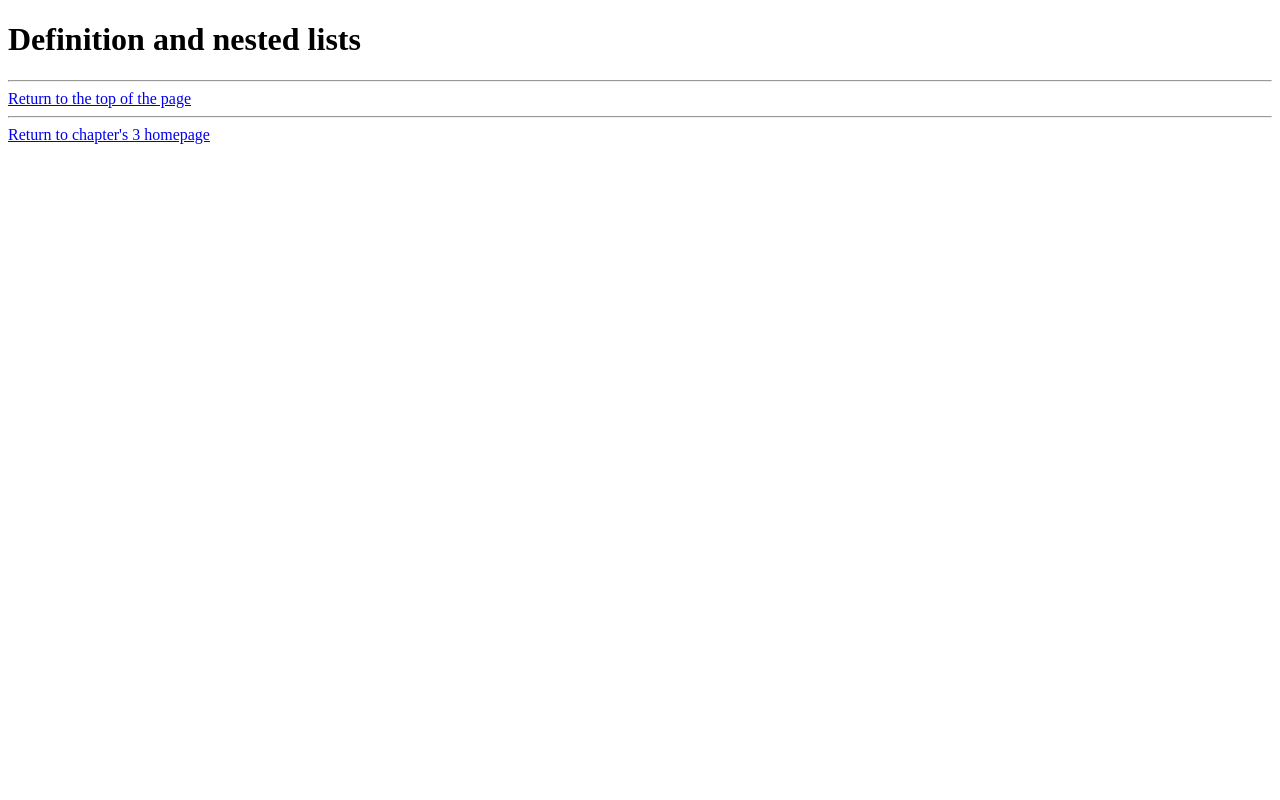
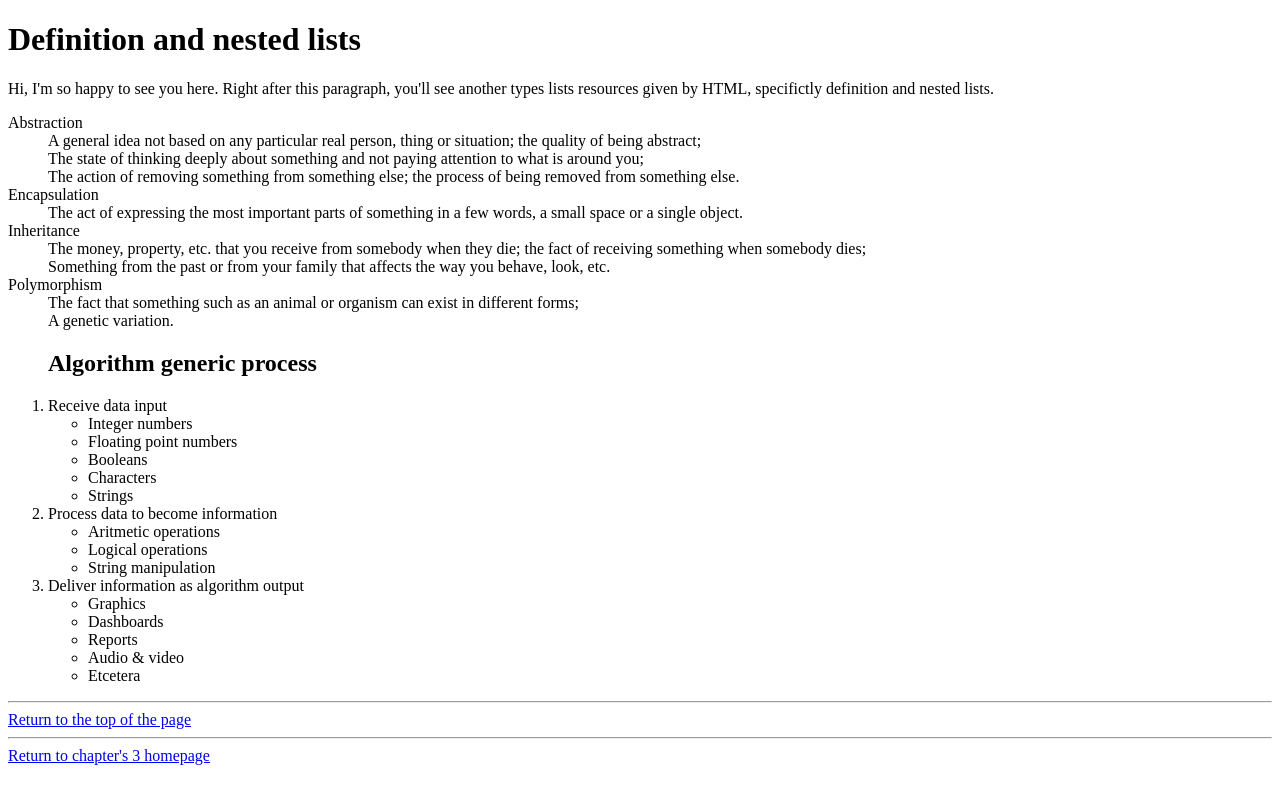
Before and after one commit to Tio-Joca/html-and-css-practices, a plain HTML site: page html/chapter-3/definition-and-nested.html in a window 1280 px wide. Drawn offline with Linux system fonts and the light colour scheme.

Commit message:
New HTML code for chapter 3

```diff
--- a/html/chapter-3/definition-and-nested.html
+++ b/html/chapter-3/definition-and-nested.html
@@ -7,7 +7,77 @@
   </head>
   <body>
     <h1 id="top">Definition and nested lists</h1>
-    <p></p>
+    <p>
+      Hi, I'm so happy to see you here. Right after this paragraph, you'll see
+      another types lists resources given by HTML, specifictly definition and
+      nested lists.
+    </p>
+    <dl>
+      <dt>Abstraction</dt>
+      <dd>
+        A general idea not based on any particular real person, thing or
+        situation; the quality of being abstract;
+      </dd>
+      <dd>
+        The state of thinking deeply about something and not paying attention to
+        what is around you;
+      </dd>
+      <dd>
+        The action of removing something from something else; the process of
+        being removed from something else.
+      </dd>
+      <dt>Encapsulation</dt>
+      <dd>
+        The act of expressing the most important parts of something in a few
+        words, a small space or a single object.
+      </dd>
+      <dt>Inheritance</dt>
+      <dd>
+        The money, property, etc. that you receive from somebody when they die;
+        the fact of receiving something when somebody dies;
+      </dd>
+      <dd>
+        Something from the past or from your family that affects the way you
+        behave, look, etc.
+      </dd>
+      <dt>Polymorphism</dt>
+      <dd>
+        The fact that something such as an animal or organism can exist in
+        different forms;
+      </dd>
+      <dd>A genetic variation.</dd>
+    </dl>
+    <ol>
+      <h2>Algorithm generic process</h2>
+      <li>
+        Receive data input
+        <ul>
+          <li>Integer numbers</li>
+          <li>Floating point numbers</li>
+          <li>Booleans</li>
+          <li>Characters</li>
+          <li>Strings</li>
+        </ul>
+      </li>
+      <li>
+        Process data to become information
+        <ul>
+          <li>Aritmetic operations</li>
+          <li>Logical operations</li>
+          <li>String manipulation</li>
+        </ul>
+      </li>
+      <li>
+        Deliver information as algorithm output
+        <ul>
+          <li>Graphics</li>
+          <li>Dashboards</li>
+          <li>Reports</li>
+          <li>Audio & video</li>
+          <li>Etcetera</li>
+        </ul>
+      </li>
+    </ol>
     <hr />
     <a href="#top">Return to the top of the page</a>
     <hr />
```
Also changed, not shown: html/chapter-3/ordered-and-unordered.html (+1 -1 lines).
